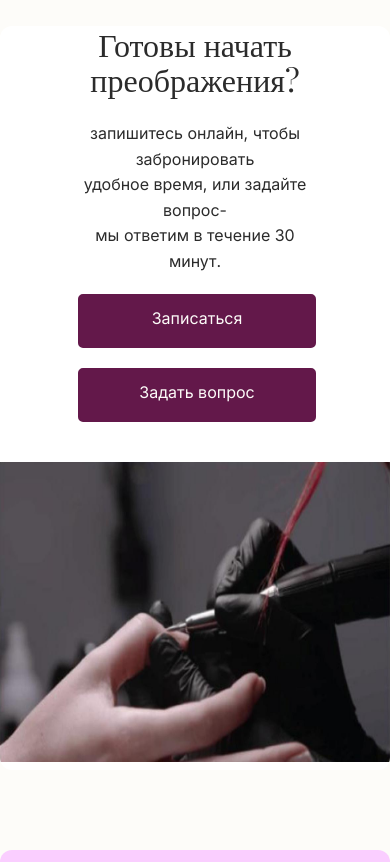
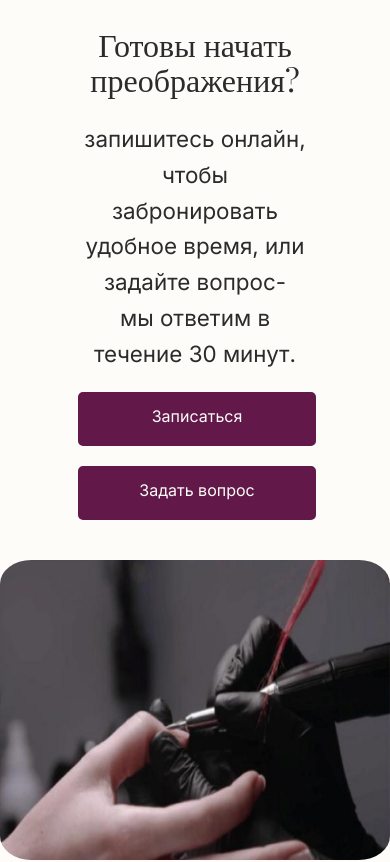
Before and after one commit to Ado3ven245/salon2, a plain HTML site: page index.html in a window 390 px wide. Shown: the part 3180-4042 px from the top of the page. Drawn offline with nearby package versions, Linux system fonts and the light colour scheme; a web font is replaced by a local one.

Commit message:
3131133341443

```diff
--- a/new.css
+++ b/new.css
@@ -351,11 +351,12 @@ h1 {
 }
 .card-div{
     width: 60%;
+    padding-right: 100px;
 }
 .card {
     display: flex;
 
-    background: #fff;
+    background: var(--bg-light);
     border-radius: 12px;
     overflow: hidden;
     align-items: center;
@@ -365,6 +366,7 @@ h1 {
 
 .card > div:first-child {
     padding-bottom: 40px;
+    padding-left: 200px;
     flex: 0.5;
 }
 
@@ -373,6 +375,7 @@ h1 {
 .card-img {
     width: 50%;
     height: 400px;
+    border-radius: 8%;
     /* object-fit: cover; */
 }
 
@@ -494,6 +497,16 @@ h1 {
         flex-direction: column;
         align-items: center;
     }
+    .card > div:first-child{
+        padding-left: 0px;
+
+    }
+    .card-div p{
+        font-size: 1.4rem;
+    }
+    .card-div{
+        padding-right: 0;
+    }
 }
 
 @media (max-width: 480px) {
```
